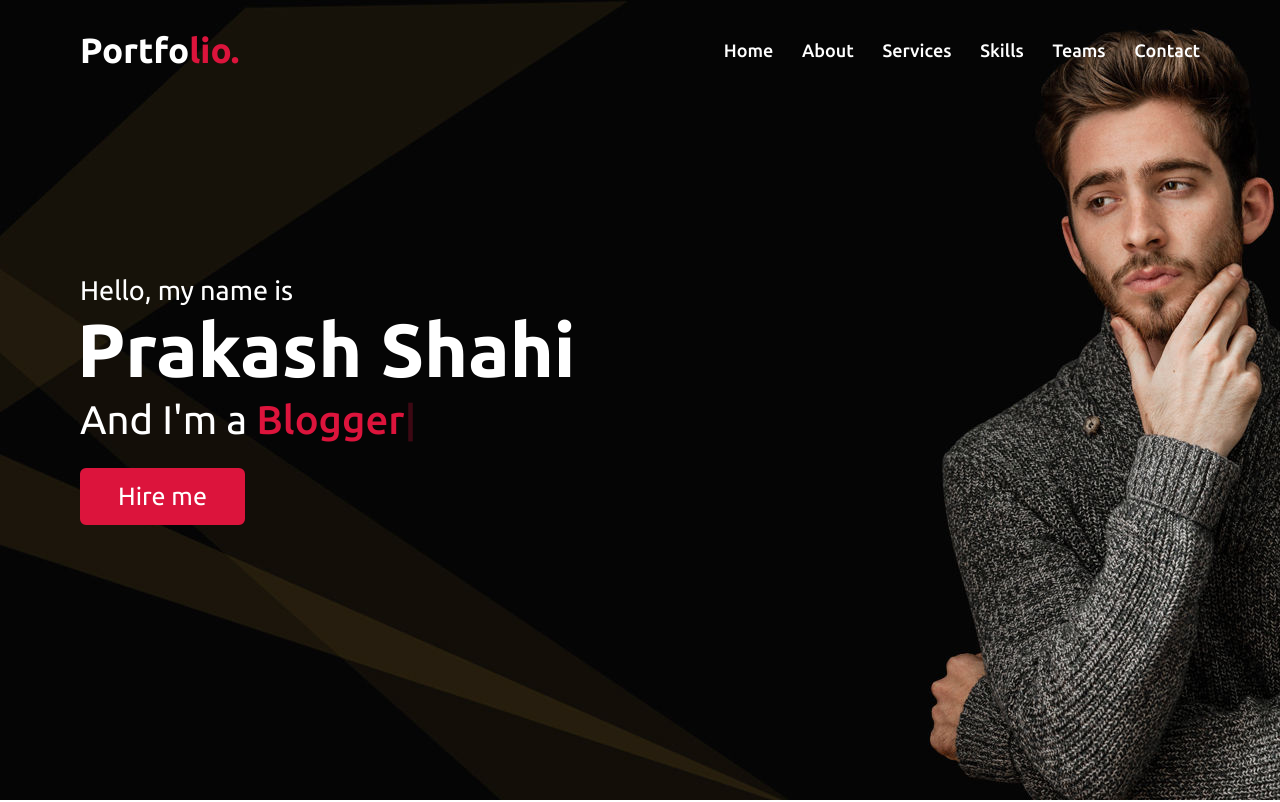
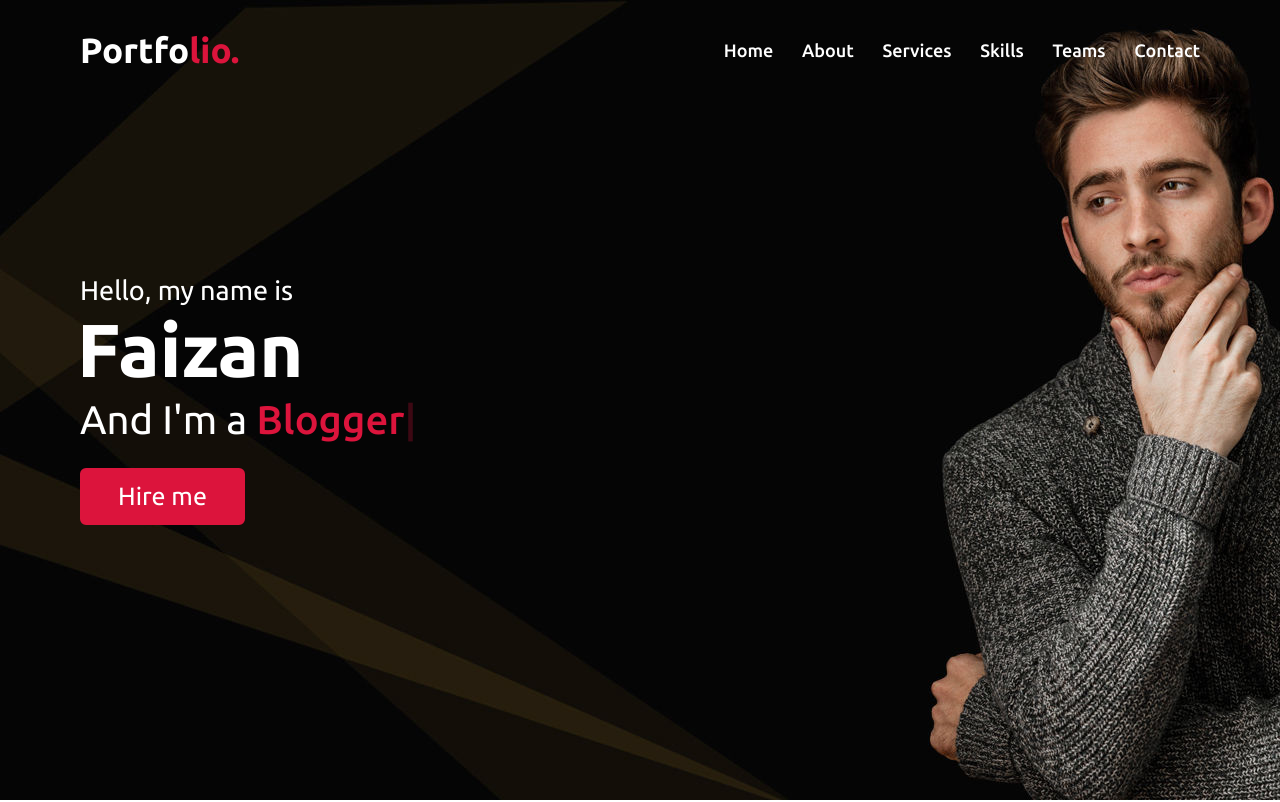
Before and after one commit to faizanfaizi74/faizanfaizi74.github.io, a plain HTML site: page index.html in a window 1280 px wide. Shown: the top 802 px of the page. Drawn offline with nearby package versions, Linux system fonts and the light colour scheme.

Commit message:
updated index.html

```diff
--- a/index.html
+++ b/index.html
@@ -40,7 +40,7 @@
         <div class="max-width">
             <div class="home-content">
                 <div class="text-1">Hello, my name is</div>
-                <div class="text-2">Prakash Shahi</div>
+                <div class="text-2">Faizan</div>
                 <div class="text-3">And I'm a <span class="typing"></span></div>
                 <a href="#">Hire me</a>
             </div>
@@ -203,7 +203,7 @@
                             <i class="fas fa-user"></i>
                             <div class="info">
                                 <div class="head">Name</div>
-                                <div class="sub-title">Prakash Shahi</div>
+                                <div class="sub-title">Faizan</div>
                             </div>
                         </div>
                         <div class="row">
```
